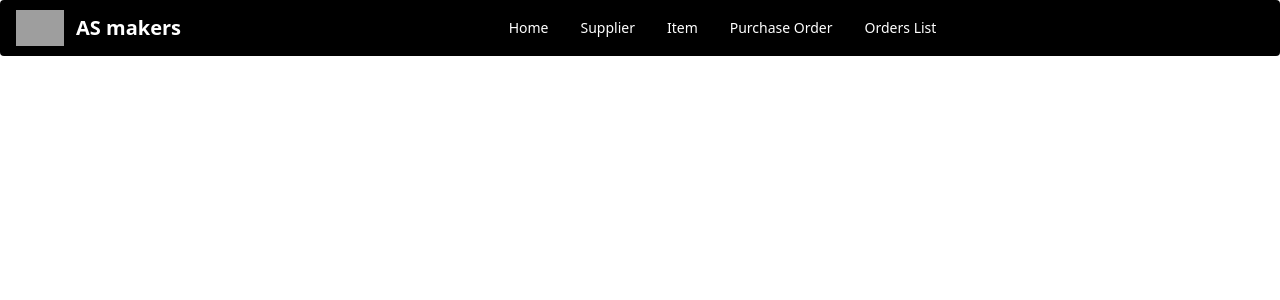
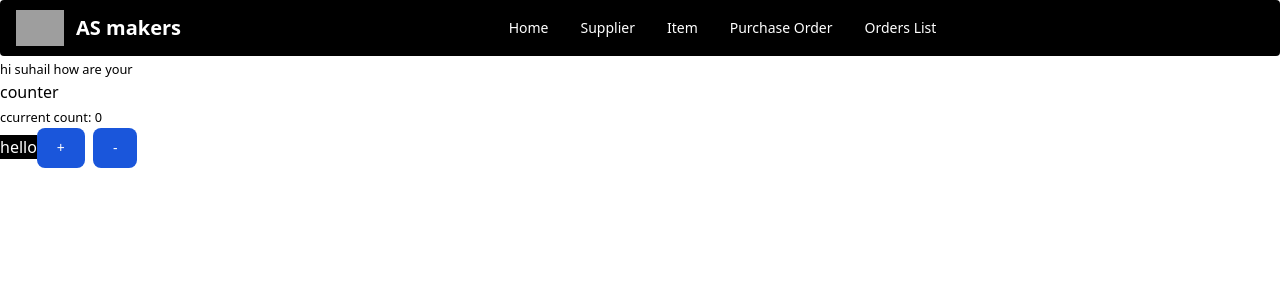
Before and after one commit to SUHAIL-TH/order-mangement, a React (Vite) app in the folder client-side/: page /counter in a window 1280 px wide. Shown: the top 300 px of the page. Built offline with nearby package versions, Linux system fonts and the light colour scheme; grey boxes are pictures that could not be loaded.

Commit message:
userRouter changes has made

```diff
--- /dev/null
+++ b/client-side/src/pages/Checking.jsx
@@ -0,0 +1,42 @@
+import React, { useEffect, useState } from 'react'
+import Home from "../pages/Login"
+
+
+function Checking() {
+
+    const [counter , setCounter]=useState(0)
+    const incremtncount =()=> setCounter(prvevalue=>prvevalue+1)
+    const decrement =()=>setCounter(prvevalue=>prvevalue-1)
+
+    useEffect(()=>{
+      console.log("hii suhail ")
+      const fetchdata= async(req,res)=>{
+        try {
+
+
+        } catch (error) {
+            console.log(error)
+        }
+      }
+
+      fetchdata()
+    },[counter])
+  return (
+    <>
+
+    <small>
+        hi suhail how are your
+    </small>
+    <div>counter</div>
+    <div>
+        <small>ccurrent count: {counter}</small>
+
+    </div>
+    <button type="button" onClick={()=>set} className='text-white bg-black'>hello</button>
+    <button type="button" onClick={incremtncount} className="text-white bg-blue-700 hover:bg-blue-800 focus:ring-4 focus:ring-blue-300 font-medium rounded-lg text-sm px-5 py-2.5 me-2 mb-2 dark:bg-blue-600 dark:hover:bg-blue-700 focus:outline-none dark:focus:ring-blue-800">+</button>
+    <button type="button" onClick={()=>setCounter(prev=>prev-1)} className="text-white bg-blue-700 hover:bg-blue-800 focus:ring-4 focus:ring-blue-300 font-medium rounded-lg text-sm px-5 py-2.5 me-2 mb-2 dark:bg-blue-600 dark:hover:bg-blue-700 focus:outline-none dark:focus:ring-blue-800">-</button>
+    </>
+  )
+}
+
+export default Checking
--- a/client-side/src/routes/UserRoute.jsx
+++ b/client-side/src/routes/UserRoute.jsx
@@ -7,6 +7,7 @@ import ItemForm from '../pages/Item';
 import Fallback from '../component/Fallback/Fallback';
 import PurchaseOrder from '../pages/PurchaseOrder';
 import Order from '../pages/Order';
+import Checking from '../pages/Checking';
 function UserRoute() {
   const [isLoading, setIsLoading] = useState(true);
 
@@ -26,6 +27,7 @@ function UserRoute() {
         <Route path="/item" element={<ItemForm />} />
         <Route path="/purchase-order" element={<PurchaseOrder />} />
         <Route path="/orderlist" element={<Order />} />
+        <Route path="/counter" element={<Checking />} />
       </Routes>
     </Suspense>
   );
```
Also changed, not shown: client-side/src/assets/wallhaven-4ov3j9_1920x1080.png (added).
